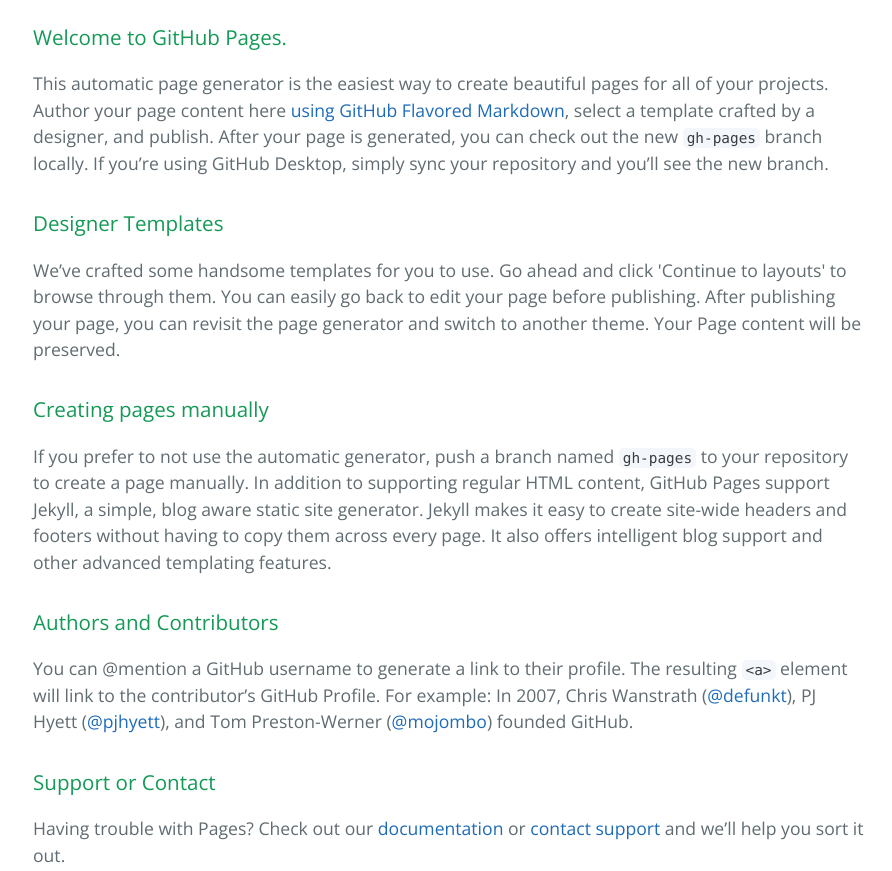
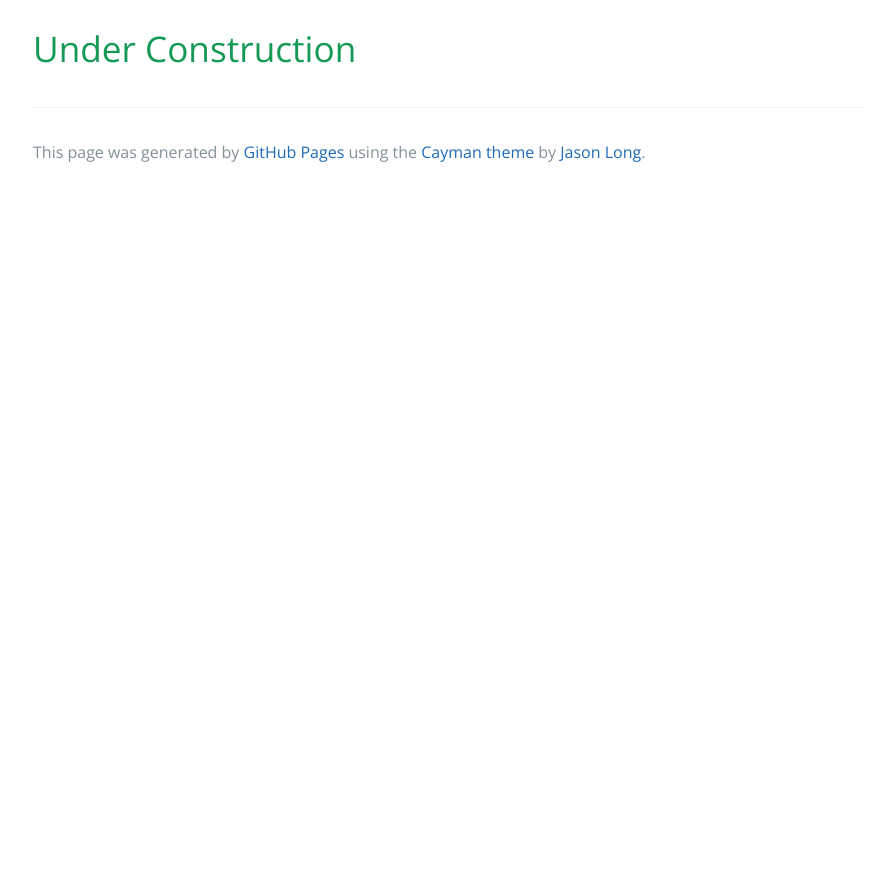
Before and after one commit to liamscharmann/liamscharmann.github.io, a plain HTML site: page index.html in a window 1280 px wide. Shown: the part 280-1151 px from the top of the page, without its empty margins (191-1083 px from the left). After the commit the page ends 800 px from the top, so only its background shows below. Drawn offline with nearby package versions, Linux system fonts and the light colour scheme.

Commit message:
Replace master branch with page content via GitHub

```diff
--- a/index.html
+++ b/index.html
@@ -2,7 +2,7 @@
 <html lang="en-us">
   <head>
     <meta charset="UTF-8">
-    <title>Liam Scharmann</title>
+    <title>Liam Scharmann by liamscharmann</title>
     <meta name="viewport" content="width=device-width, initial-scale=1">
     <link rel="stylesheet" type="text/css" href="stylesheets/normalize.css" media="screen">
     <link href='https://fonts.googleapis.com/css?family=Open+Sans:400,700' rel='stylesheet' type='text/css'>
@@ -16,30 +16,8 @@
     </section>
 
     <section class="main-content">
-      <h3>
-<a id="welcome-to-github-pages" class="anchor" href="#welcome-to-github-pages" aria-hidden="true"><span aria-hidden="true" class="octicon octicon-link"></span></a>Welcome to GitHub Pages.</h3>
-
-<p>This automatic page generator is the easiest way to create beautiful pages for all of your projects. Author your page content here <a href="https://guides.github.com/features/mastering-markdown/">using GitHub Flavored Markdown</a>, select a template crafted by a designer, and publish. After your page is generated, you can check out the new <code>gh-pages</code> branch locally. If you’re using GitHub Desktop, simply sync your repository and you’ll see the new branch.</p>
-
-<h3>
-<a id="designer-templates" class="anchor" href="#designer-templates" aria-hidden="true"><span aria-hidden="true" class="octicon octicon-link"></span></a>Designer Templates</h3>
-
-<p>We’ve crafted some handsome templates for you to use. Go ahead and click 'Continue to layouts' to browse through them. You can easily go back to edit your page before publishing. After publishing your page, you can revisit the page generator and switch to another theme. Your Page content will be preserved.</p>
-
-<h3>
-<a id="creating-pages-manually" class="anchor" href="#creating-pages-manually" aria-hidden="true"><span aria-hidden="true" class="octicon octicon-link"></span></a>Creating pages manually</h3>
-
-<p>If you prefer to not use the automatic generator, push a branch named <code>gh-pages</code> to your repository to create a page manually. In addition to supporting regular HTML content, GitHub Pages support Jekyll, a simple, blog aware static site generator. Jekyll makes it easy to create site-wide headers and footers without having to copy them across every page. It also offers intelligent blog support and other advanced templating features.</p>
-
-<h3>
-<a id="authors-and-contributors" class="anchor" href="#authors-and-contributors" aria-hidden="true"><span aria-hidden="true" class="octicon octicon-link"></span></a>Authors and Contributors</h3>
-
-<p>You can @mention a GitHub username to generate a link to their profile. The resulting <code>&lt;a&gt;</code> element will link to the contributor’s GitHub Profile. For example: In 2007, Chris Wanstrath (<a href="https://github.com/defunkt" class="user-mention">@defunkt</a>), PJ Hyett (<a href="https://github.com/pjhyett" class="user-mention">@pjhyett</a>), and Tom Preston-Werner (<a href="https://github.com/mojombo" class="user-mention">@mojombo</a>) founded GitHub.</p>
-
-<h3>
-<a id="support-or-contact" class="anchor" href="#support-or-contact" aria-hidden="true"><span aria-hidden="true" class="octicon octicon-link"></span></a>Support or Contact</h3>
-
-<p>Having trouble with Pages? Check out our <a href="https://help.github.com/pages">documentation</a> or <a href="https://github.com/contact">contact support</a> and we’ll help you sort it out.</p>
+      <h1>
+<a id="under-construction" class="anchor" href="#under-construction" aria-hidden="true"><span aria-hidden="true" class="octicon octicon-link"></span></a>Under Construction</h1>
 
       <footer class="site-footer">
 
```
Also changed, not shown: params.json (+1 -1 lines).
